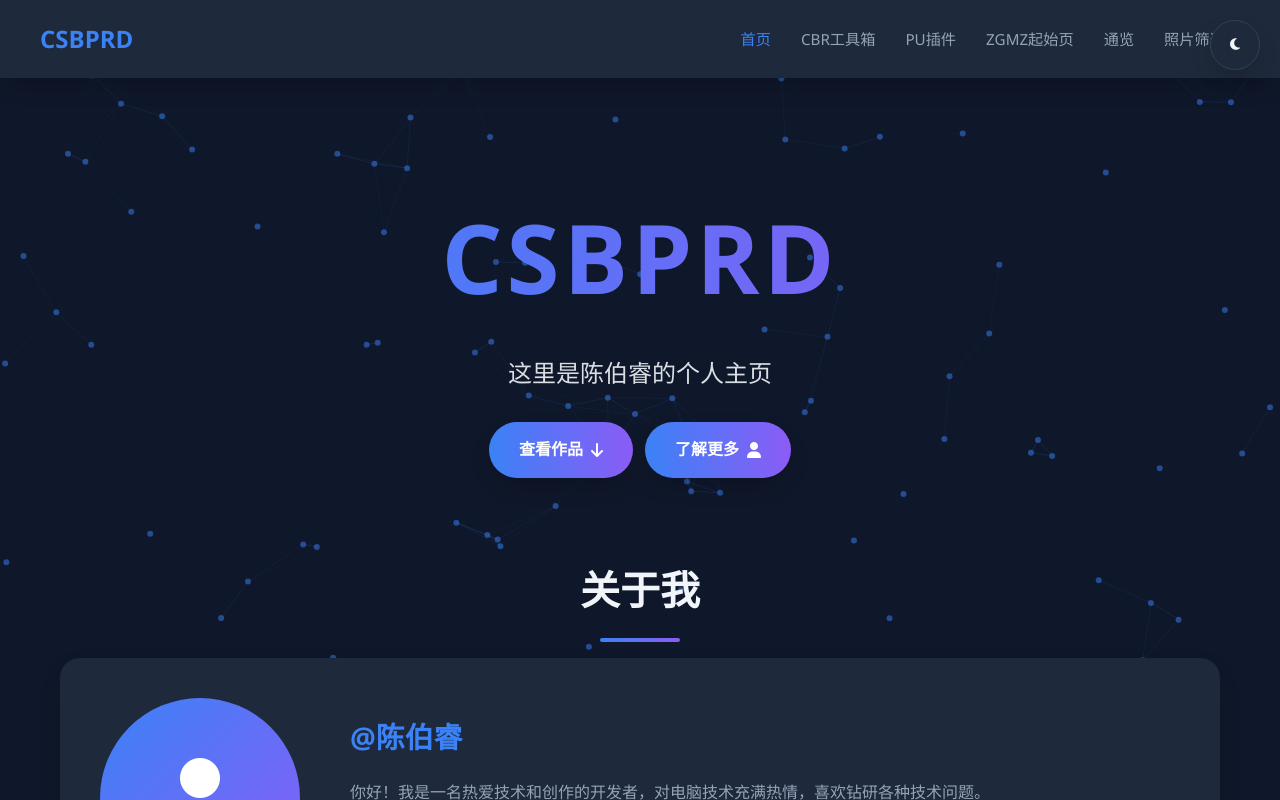
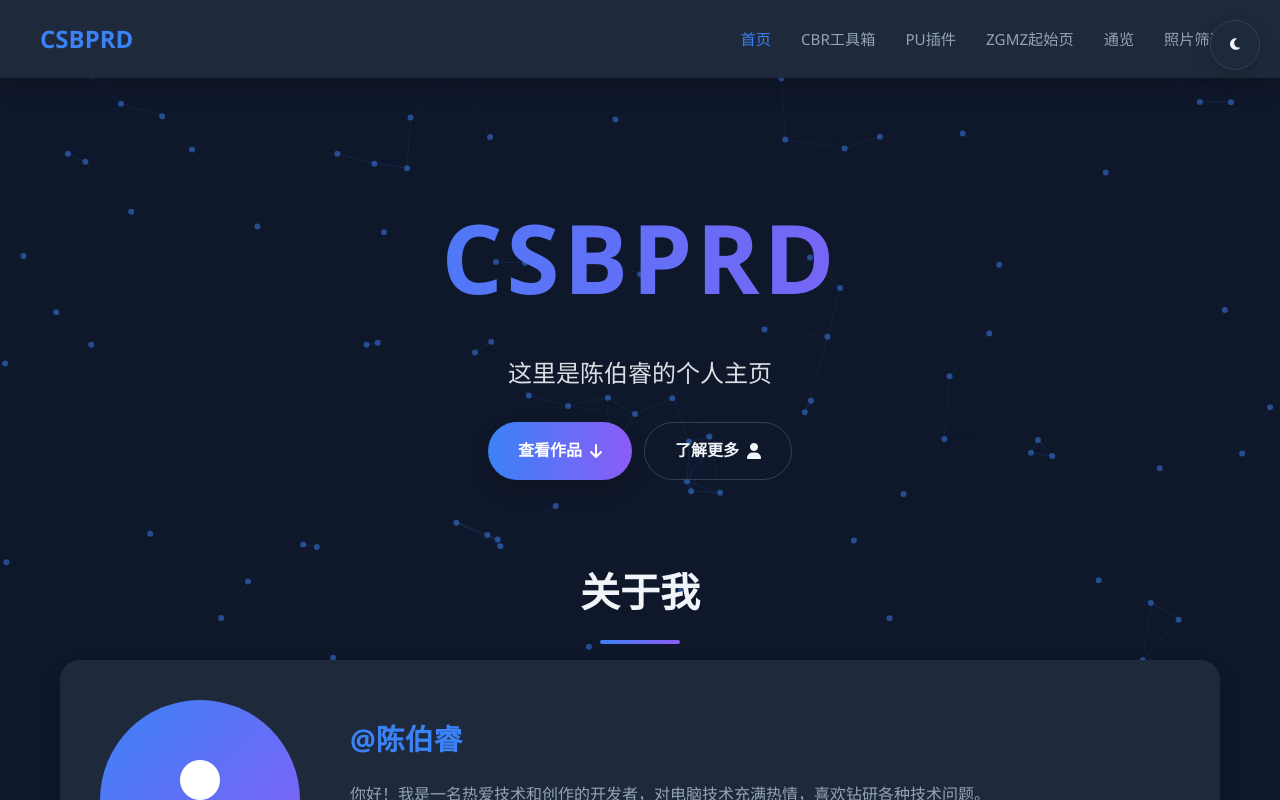
Before and after one commit to CsBpRd/CBR, a React (Vite) app: page / in a window 1280 px wide. Shown: the top 800 px of the page. Built offline with nearby package versions, Linux system fonts and the light colour scheme.

Commit message:
修复手机端首页按钮重叠：hero-btns flex 容器 + gap 间距

```diff
--- a/src/index.css
+++ b/src/index.css
@@ -195,6 +195,9 @@ footer a { color: var(--accent-primary); text-decoration: none; }
 /* Home title */
 .home-title { font-size: 6rem; margin-bottom: 20px; }
 
+/* Hero buttons */
+.hero-btns { display: flex; gap: 12px; justify-content: center; flex-wrap: wrap; }
+
 /* About card (home) */
 .about-card {
   display: flex; align-items: center; gap: 50px;
--- a/src/pages/Home.tsx
+++ b/src/pages/Home.tsx
@@ -27,12 +27,14 @@ export default function Home() {
             CSBPRD
           </h1>
           <p style={{ fontSize: '1.5rem', opacity: 0.9, marginBottom: 30 }}>这里是陈伯睿的个人主页</p>
-          <a href="#projects" className="btn">
-            查看作品 <i className="fas fa-arrow-down"></i>
-          </a>
-          <a href="#about" className="btn" style={{ marginLeft: 12 }}>
-            了解更多 <i className="fas fa-user"></i>
-          </a>
+          <div className="hero-btns">
+            <a href="#projects" className="btn">
+              查看作品 <i className="fas fa-arrow-down"></i>
+            </a>
+            <a href="#about" className="btn btn-outline">
+              了解更多 <i className="fas fa-user"></i>
+            </a>
+          </div>
         </div>
       </header>
 
```
